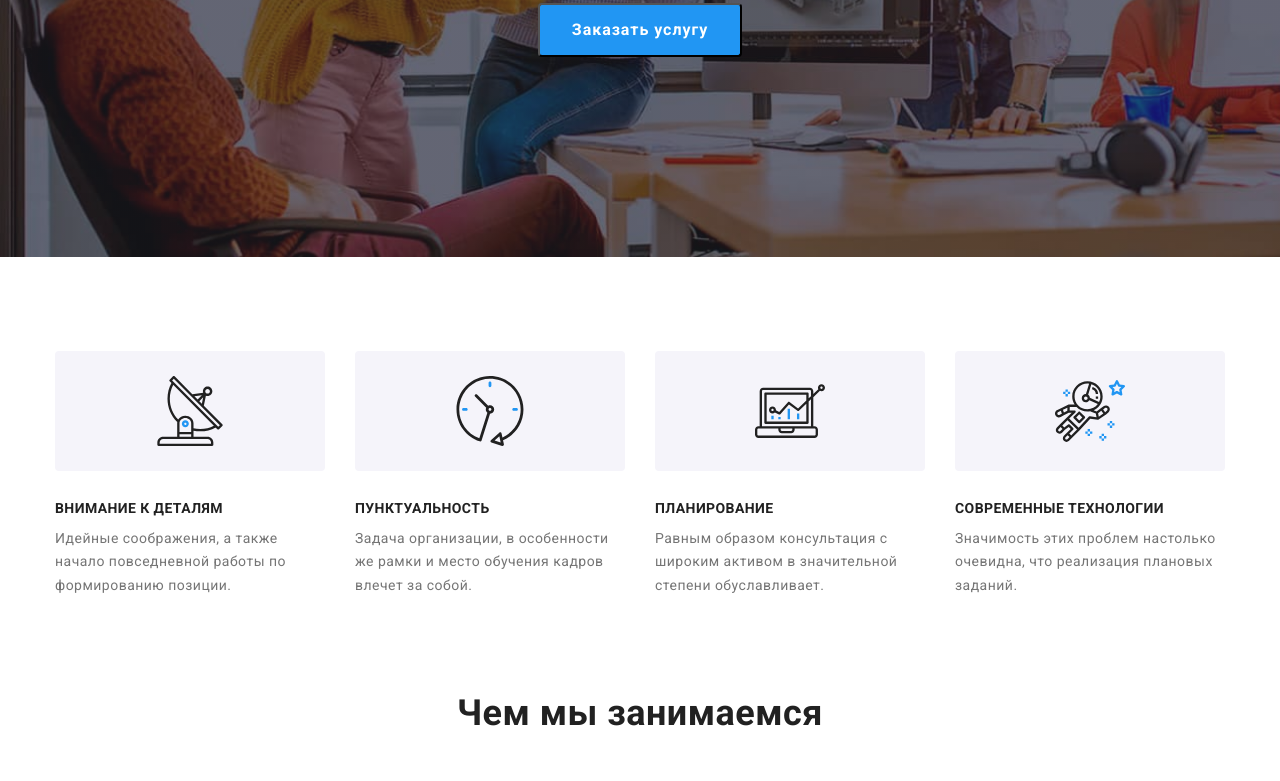
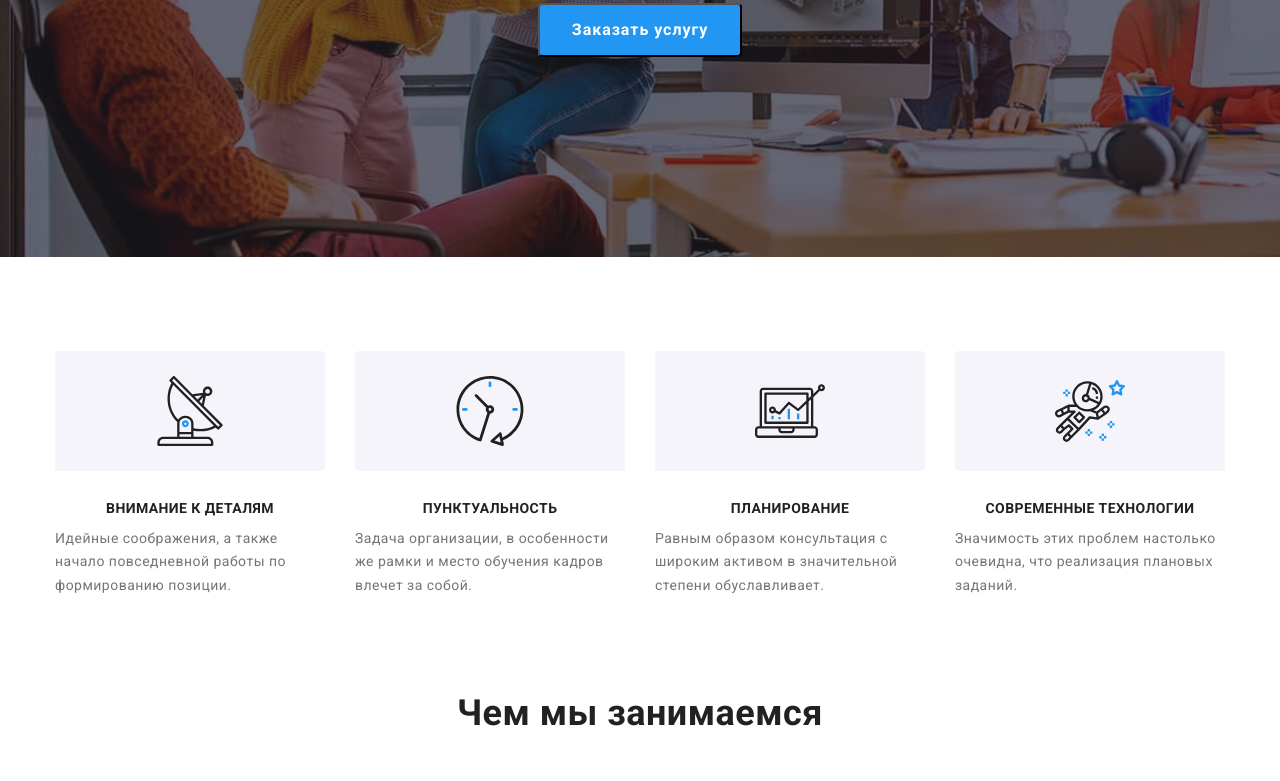
Before and after one commit to moroz01/goit-markup-hw-08, a plain HTML site: page index.html in a window 1280 px wide. Shown: the part 428-1209 px from the top of the page. Drawn offline with Linux system fonts and the light colour scheme.

Commit message:
Адаптивная вёрстка для Section

```diff
--- a/scss/components/_general.scss
+++ b/scss/components/_general.scss
@@ -46,7 +46,17 @@ img {
   margin-left: auto;
   margin-right: auto;
 
-  width: 1200px;
+  @media screen and (min-width: 480px) {
+    width: 480px;
+  }
+
+  @media screen and (min-width: 768px) {
+    width: 768px;
+  }
+
+  @media screen and (min-width: 1200px) {
+    width: 1200px;
+  }
 }
 
 .visually-hidden {
--- a/scss/components/index/_feature-list.scss
+++ b/scss/components/index/_feature-list.scss
@@ -1,16 +1,34 @@
 /* feature-list */
 
 .feature-list {
-  display: flex;
-  justify-content: space-between;
+  @media screen and (min-width: 768px) {
+    display: flex;
+    flex-wrap: wrap;
+    margin: -15px;
+  }
 }
 
 .feature-list__item {
-  width: 270px;
+  // width: 270px;
+  @media screen and (max-width: 767px) {
+    &:not(last-child) {
+      margin-bottom: 30px;
+    }
+  }
+
+  @media screen and (min-width: 768px) {
+    flex-basis: calc((100% - 2 * 30px) / 2);
+    margin: 15px;
+  }
+
+  @media screen and (min-width: 1200px) {
+    flex-basis: calc((100% - 4 * 30px) / 4);
+    margin: 15px;
+  }
 }
 
 .feature-list__thumb {
-  width: 270px;
+  // width: 270px;
   height: 120px;
   display: flex;
   align-items: center;
@@ -26,6 +44,7 @@
 }
 
 .feature-list__title {
+  text-align: center;
   margin-top: 30px;
   margin-bottom: 10px;
   color: $title-text-color;
--- a/scss/components/index/_hero.scss
+++ b/scss/components/index/_hero.scss
@@ -26,6 +26,7 @@
   line-height: 1.36;
   letter-spacing: 0.06em;
   text-transform: uppercase;
+  text-align: center;
 }
 
 .hero__button-primary {
--- /dev/null
+++ b/scss/utils/_breakpoints.scss
@@ -0,0 +1,3 @@
+// mobile: 480px;
+// tablet: 768px;
+// desktop: 1200px;
```
Also changed, not shown: css/main.css, css/main.min.css, 2 other files.
